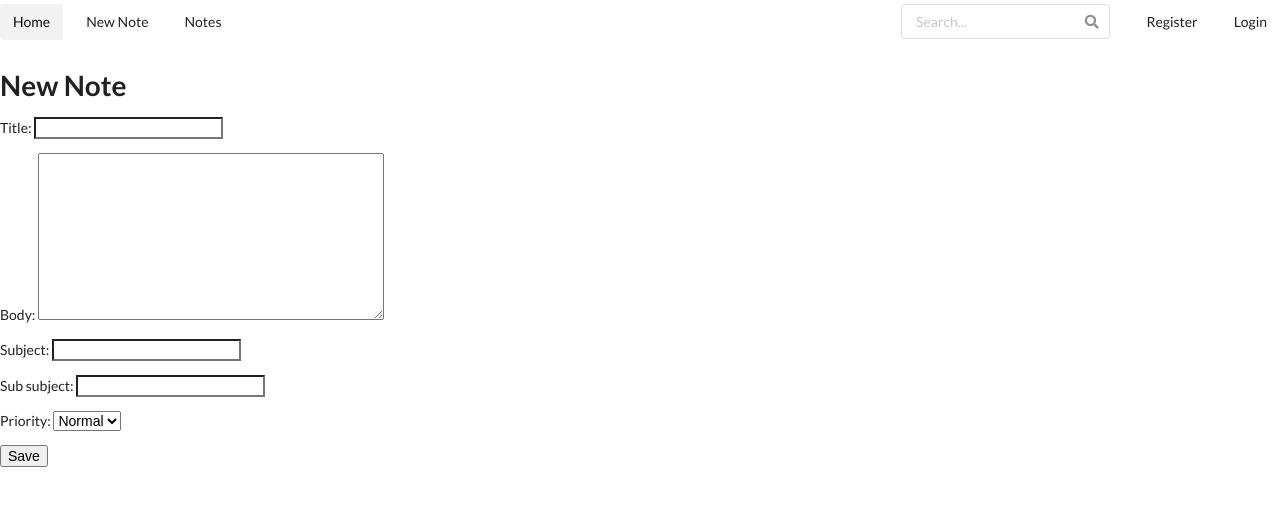
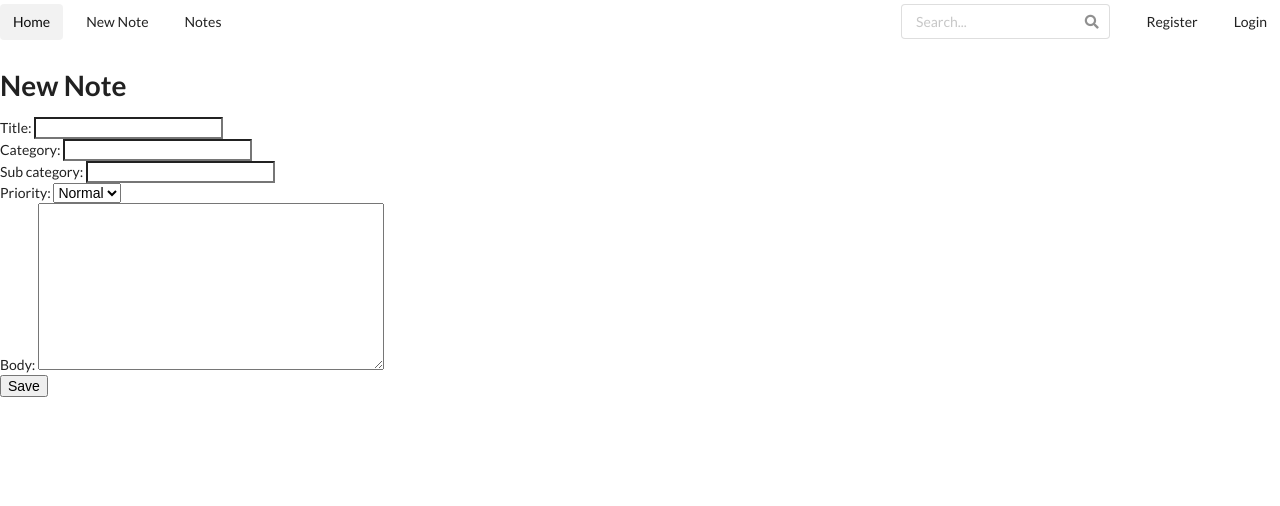
Before and after one commit to hussainsajib/django_notebook_server, a Django app: page /notes/new/ in a window 1280 px wide. Shown: the top 506 px of the page. Run offline with Django 3.2, Linux system fonts and the light colour scheme; some libraries are stand-ins or nearby versions.

Commit message:
converted the note form to modelform

```diff
--- /dev/null
+++ b/notes/forms.py
@@ -0,0 +1,11 @@
+from django.forms import ModelForm, Textarea
+from .models import Note
+
+
+class NoteForm(ModelForm):
+    class Meta:
+        model = Note
+        fields = ['title', 'category', 'sub_category', 'priority', 'body', ]
+        widgets = {
+            'body': Textarea(attrs={'id': 'mytextarea', 'novalidate': 'true'}),
+        }
--- a/notes/models.py
+++ b/notes/models.py
@@ -6,8 +6,8 @@ from django.contrib.auth import get_user_model
 class Note(models.Model):
     title = models.CharField(max_length=200)
     body = models.TextField()
-    subject = models.CharField(max_length=50, blank=True)
-    sub_subject = models.CharField(max_length=50, blank=True)
+    category = models.CharField(max_length=50, blank=True)
+    sub_category = models.CharField(max_length=50, blank=True)
     priority_choices = [
         ('High', 'High'),
         ('Normal', 'Normal'),
--- a/notes/views.py
+++ b/notes/views.py
@@ -1,6 +1,7 @@
 from django.views.generic.edit import CreateView
 from django.views.generic import ListView, DetailView
 from .models import Note
+from .forms import NoteForm
 
 
 class NotesListView(ListView):
@@ -15,8 +16,9 @@ class NotesDetailView(DetailView):
 
 class NoteCreateView(CreateView):
     model = Note
+    form_class = NoteForm
     template_name = 'new.html'
-    fields = ('title', 'body', 'subject', 'sub_subject', 'priority',)
+    #fields = ('title', 'body', 'subject', 'sub_subject', 'priority',)
 
     def form_valid(self, form):
         form.instance.creator = self.request.user
--- a/templates/base.html
+++ b/templates/base.html
@@ -3,6 +3,12 @@
 <head>
     <meta charset="UTF-8">
     <meta name="viewport" content="width=device-width, initial-scale=1.0">
+    <script src="https://cdn.tiny.cloud/1/fa5zvf1i5765atisb8np1uq2684sgujdww07n270ck5ldjfu/tinymce/5/tinymce.min.js" referrerpolicy="origin"></script>
+    <script>
+    tinymce.init({
+      selector: '#mytextarea'
+    });
+  </script>
     <link rel="stylesheet" type="text/css" href="https://cdnjs.cloudflare.com/ajax/libs/semantic-ui/2.4.1/semantic.min.css">
     <title>Document</title>
 </head>
--- a/templates/new.html
+++ b/templates/new.html
@@ -2,9 +2,35 @@
 
 {% block content %}
 <h1>New Note</h1>
-<form method='post'>
+<form method='post' novalidate>
     {% csrf_token %}
-    {{ form.as_p }}
+    <div>
+        {{ form.title.errors }}
+        {{ form.title.label_tag }}
+        {{ form.title }}
+    </div>
+
+    <div>
+        {{ form.category.errors }}
+        {{ form.category.label_tag }}
+        {{ form.category }}
+    </div>
+    <div>
+        {{ form.sub_category.errors }}
+        {{ form.sub_category.label_tag }}
+        {{ form.sub_category }}
+    </div>
+    <div>
+        {{ form.priority.errors }}
+        {{ form.priority.label_tag }}
+        {{ form.priority }}
+    </div>
+
+    <div>
+        {{ form.body.errors }}
+        {{ form.body.label_tag }}
+        {{ form.body }}
+    </div>
     <button type="submit">Save</button>
 </form>
 {% endblock content %}
```
Also changed, not shown: notes/migrations/0004_auto_20200801_1700.py (added).
